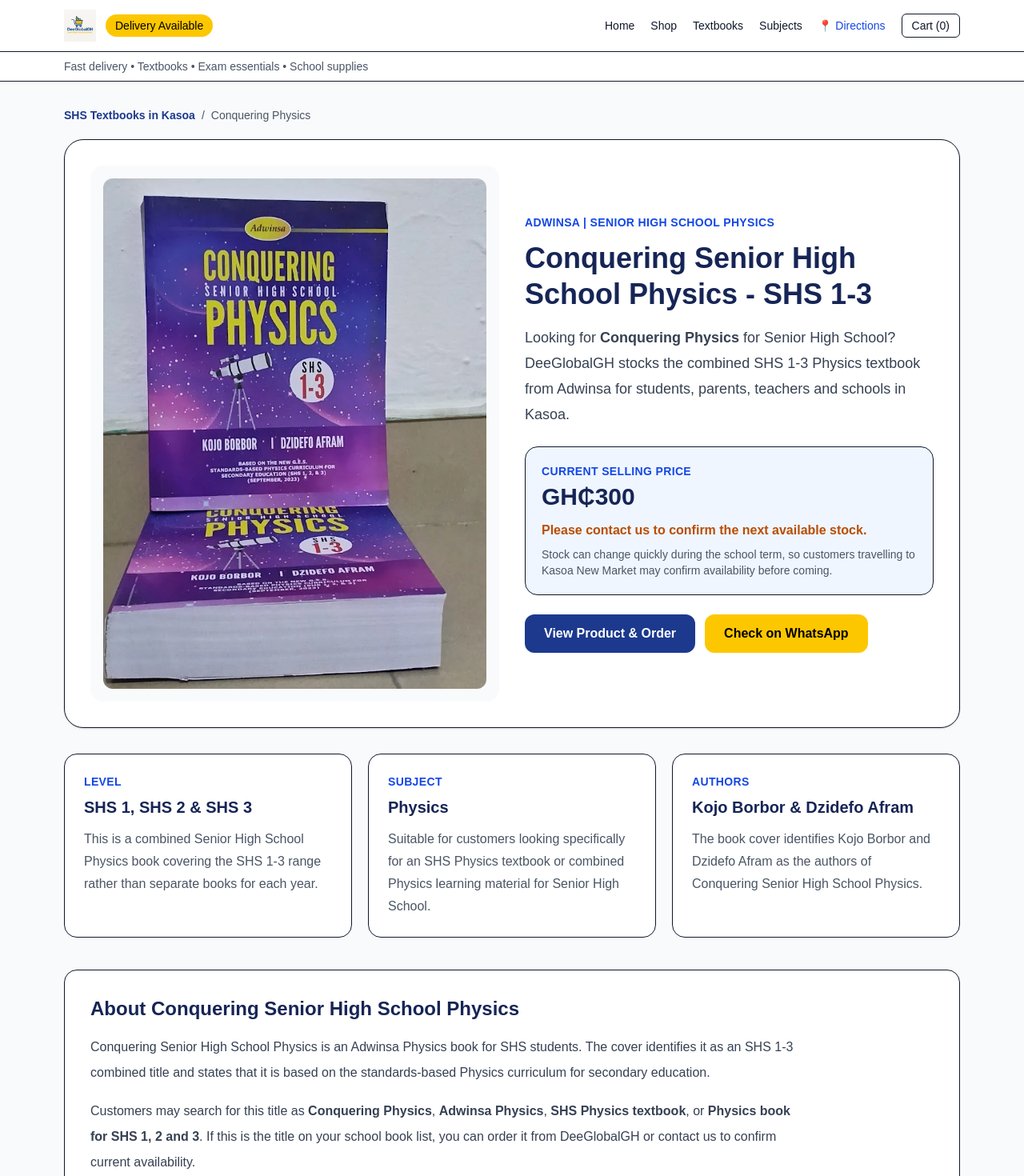
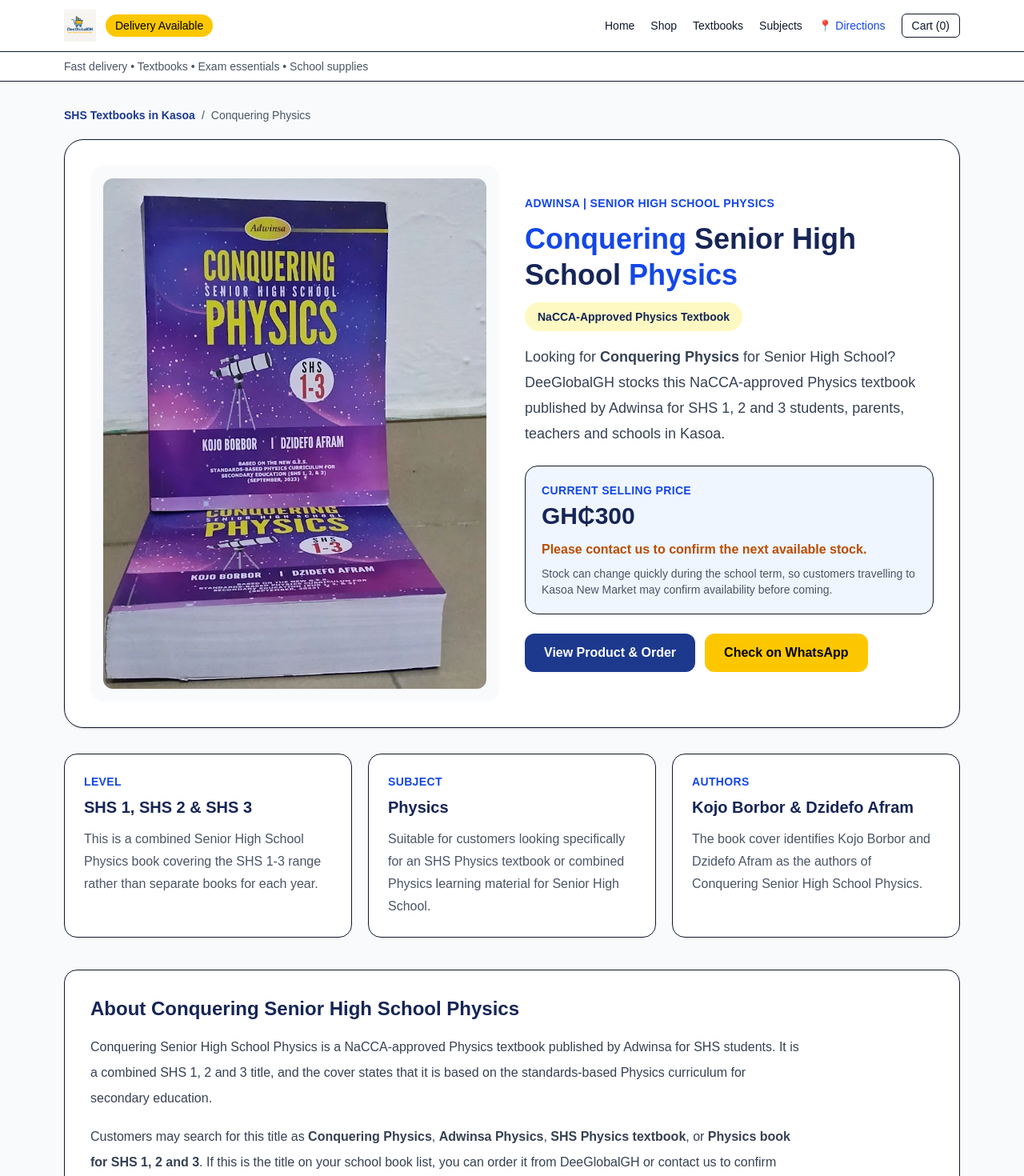
Before and after one commit to dlanquaye/deeglobalgh-website, a Next.js app: page /conquering-physics-shs-textbook-ghana in a window 1280 px wide. Shown: the top 1470 px of the page at 80% size. Built offline with nearby package versions, Linux system fonts and the light colour scheme; no server answers; the database is empty.

Commit message:
Refine Conquering Physics title and approval wording

```diff
--- a/app/conquering-physics-shs-textbook-ghana/page.tsx
+++ b/app/conquering-physics-shs-textbook-ghana/page.tsx
@@ -17,14 +17,14 @@ export const dynamic = "force-dynamic";
 export const metadata: Metadata = {
   title: "Conquering Physics SHS 1-3 in Kasoa | DeeGlobalGH",
   description:
-    "Buy Conquering Senior High School Physics SHS 1-3 by Adwinsa in Kasoa. Combined SHS Physics textbook for Senior High School students. Order from DeeGlobalGH at Kasoa New Market.",
+    "Buy Conquering Senior High School Physics by Adwinsa in Kasoa. NaCCA-approved Physics textbook for SHS 1, 2 and 3 students. Order from DeeGlobalGH at Kasoa New Market.",
   alternates: {
     canonical: PAGE_URL,
   },
   openGraph: {
     title: "Conquering Physics SHS 1-3 | DeeGlobalGH Kasoa",
     description:
-      "Find Conquering Senior High School Physics SHS 1-3 by Adwinsa at DeeGlobalGH in Kasoa. Check current price and availability before ordering.",
+      "Find Conquering Senior High School Physics by Adwinsa at DeeGlobalGH in Kasoa. NaCCA-approved Physics textbook for SHS 1, 2 and 3. Check current price and availability.",
     url: PAGE_URL,
     siteName: "DeeGlobalGH",
     type: "website",
@@ -39,7 +39,7 @@ export const metadata: Metadata = {
     card: "summary_large_image",
     title: "Conquering Physics SHS 1-3 | DeeGlobalGH",
     description:
-      "Buy Conquering Senior High School Physics SHS 1-3 in Kasoa from DeeGlobalGH.",
+      "Buy Conquering Senior High School Physics, a NaCCA-approved Physics textbook, in Kasoa from DeeGlobalGH.",
     images: [
       `${SITE_URL}/products/conquering-senior-high-school-physics-shs-1-3.webp`,
     ],
@@ -97,12 +97,12 @@ export default async function ConqueringPhysicsPage() {
   const productSchema = {
     "@context": "https://schema.org",
     "@type": "Product",
-    name: "Conquering Senior High School Physics - SHS 1-3",
+    name: "Conquering Senior High School Physics",
     image: [
       `${SITE_URL}/products/conquering-senior-high-school-physics-shs-1-3.webp`,
     ],
     description:
-      "Conquering Senior High School Physics is a combined SHS 1-3 Physics textbook by Adwinsa for Senior High School students in Ghana.",
+      "Conquering Senior High School Physics is a NaCCA-approved Physics textbook published by Adwinsa for SHS 1, 2 and 3 students in Ghana.",
     sku: PRODUCT_SKU,
     brand: {
       "@type": "Brand",
@@ -203,13 +203,20 @@ export default async function ConqueringPhysicsPage() {
             </p>
 
             <h1 className="mt-3 text-3xl font-bold leading-tight text-blue-950 md:text-4xl">
-              Conquering Senior High School Physics - SHS 1-3
+              <span className="text-blue-700">Conquering</span>{" "}
+              Senior High School{" "}
+              <span className="text-blue-700">Physics</span>
             </h1>
+
+            <p className="mt-3 inline-flex w-fit rounded-full bg-yellow-100 px-4 py-2 text-sm font-bold text-blue-950">
+              NaCCA-Approved Physics Textbook
+            </p>
 
             <p className="mt-4 text-lg leading-8 text-gray-700">
               Looking for <strong>Conquering Physics</strong> for Senior High
-              School? DeeGlobalGH stocks the combined SHS 1-3 Physics textbook
-              from Adwinsa for students, parents, teachers and schools in Kasoa.
+              School? DeeGlobalGH stocks this NaCCA-approved Physics textbook
+              published by Adwinsa for SHS 1, 2 and 3 students, parents,
+              teachers and schools in Kasoa.
             </p>
 
             <div className="mt-6 rounded-2xl border bg-blue-50 p-5">
@@ -321,10 +328,10 @@ export default async function ConqueringPhysicsPage() {
           </h2>
 
           <p className="mt-4 max-w-4xl leading-8 text-gray-700">
-            Conquering Senior High School Physics is an Adwinsa Physics book
-            for SHS students. The cover identifies it as an SHS 1-3 combined
-            title and states that it is based on the standards-based Physics
-            curriculum for secondary education.
+            Conquering Senior High School Physics is a NaCCA-approved Physics
+            textbook published by Adwinsa for SHS students. It is a combined
+            SHS 1, 2 and 3 title, and the cover states that it is based on the
+            standards-based Physics curriculum for secondary education.
           </p>
 
           <p className="mt-4 max-w-4xl leading-8 text-gray-700">
```
